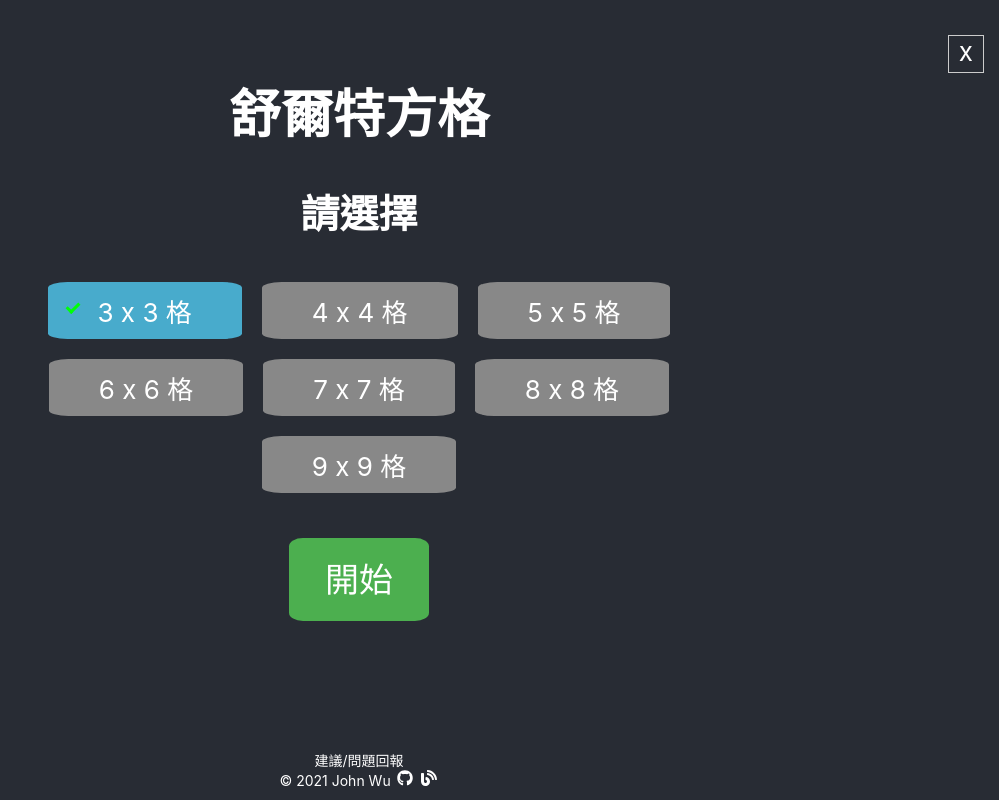
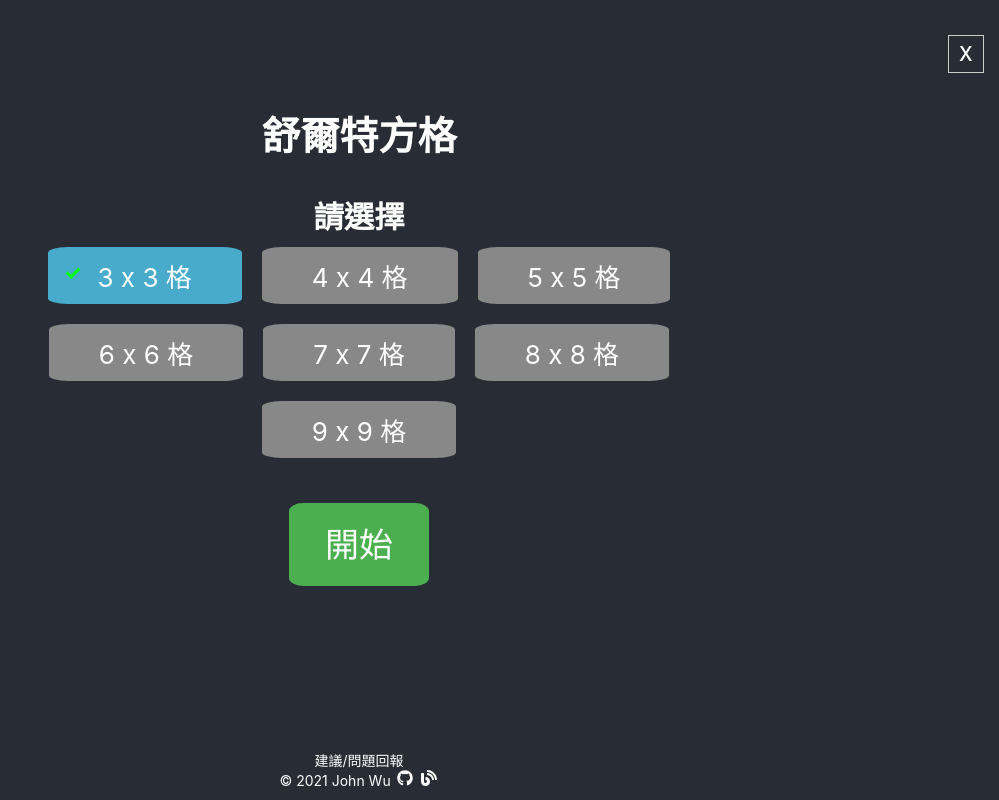
Before and after one commit to johnwu1114/math-exercise, a React (Create React App) app: page / in a window 1280 px wide. Both pictures are taken after a click on the item "舒爾特方格". Shown: the whole page, without its empty margins (281-1280 px from the left). Built offline with nearby package versions, Linux system fonts and the light colour scheme.

Commit message:
chore: adjust ui

```diff
--- a/src/components/quiz-result.jsx
+++ b/src/components/quiz-result.jsx
@@ -35,7 +35,7 @@ export default class QuizResult extends Component {
             <tbody>
               <tr className="correct"><td>答對次數：</td><td>{this.state.correct}</td></tr>
               <tr className={this.state.incorrect > 0 ? "incorrect" : ""}><td>答錯次數：</td><td>{this.state.incorrect}</td></tr>
-              {this.state.timeout > 0 && <tr><td>逾時次數：</td><td>{this.state.timeout}</td></tr>}
+              {this.state.timeout > 0 && <tr className="incorrect"><td>逾時次數：</td><td>{this.state.timeout}</td></tr>}
               <tr><td>平均耗時：</td><td>{this.state.avgDuration.toFixed(1)} 秒</td></tr>
               <tr><td>全部耗時：</td><td>{this.state.duration.toFixed(1)} 秒</td></tr>
             </tbody>
--- a/src/components/quiz-section-selector.jsx
+++ b/src/components/quiz-section-selector.jsx
@@ -65,13 +65,17 @@ export default class QuizSectionSelector extends Component {
   render() {
     return (
       <div>
-        <h1>{this.state.name}</h1>
-        <h2>請選擇</h2>
+        <h2>{this.state.name}</h2>
+        <section>
+          <h3>請選擇</h3>
           <ul className="sections">
             {this.state.sections.map((section, i) =>
               <li key={i}>
                 <label>
-                <input type="checkbox" onChange={this.onSelected} checked={section.isSelected || false} value={section.text} />
+                  <input type="checkbox"
+                    value={section.text}
+                    onChange={this.onSelected}
+                    checked={section.isSelected || false} />
                   <span>{section.text}</span>
                 </label>
               </li>
@@ -83,14 +87,16 @@ export default class QuizSectionSelector extends Component {
               </label>
             </li>}
           </ul>
+        </section>
+        <section>
           {this.state.methods.length > 1 &&
             <div>
-            <h2>答題方式</h2>
+              <h3>答題方式</h3>
               <ul className="sections">
                 {this.state.methods.map((method, i) =>
                   <li key={i}>
                     <label>
-                    <input type="radio"
+                      <input type="checkbox"
                         value={method.value}
                         onChange={this.onChangeAnswerMethod}
                         checked={this.state.answerMethod === method.value} />
@@ -99,7 +105,10 @@ export default class QuizSectionSelector extends Component {
                   </li>)}
               </ul>
             </div>}
+        </section>
+        <nav>
           <span className={`btn large ${this.state.isSelected ? "green" : "disable"}`} onClick={() => this.onStart()}>開始</span>
+        </nav>
       </div>
     );
   }
--- a/src/styles/main.css
+++ b/src/styles/main.css
@@ -29,6 +29,18 @@ footer {
 footer a {
   color: white;
   text-decoration: none;
+}
+
+h3 {
+  margin: 0;
+}
+
+section {
+  margin: 30px 0 0;
+}
+
+nav {
+  margin: 50px 0 0;
 }
 
 .app {
--- a/src/styles/quiz.css
+++ b/src/styles/quiz.css
@@ -169,7 +169,7 @@ p {
 
 .sections {
     padding: 0px;
-    margin-bottom: 50px;
+    margin: 0;
     max-width: 800px;
 }
 
```
Lines whose indentation alone changed are shown as unchanged.
